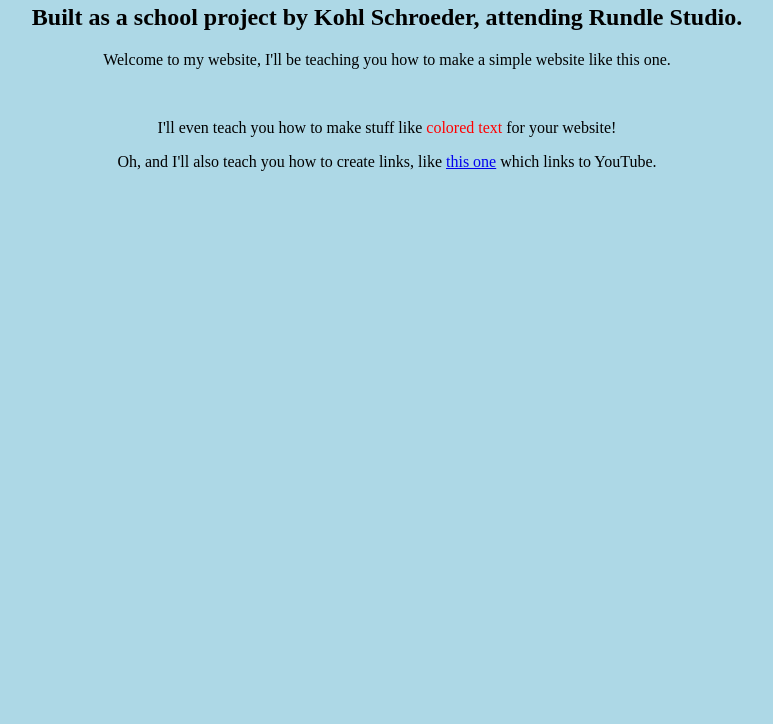
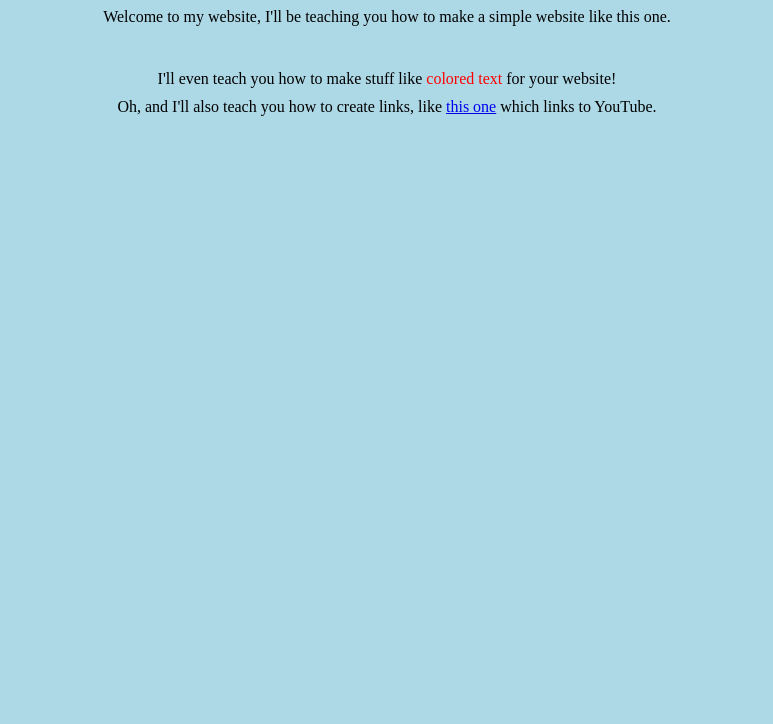
Before and after one commit to kschroeder-rundlestudio/kschroeder-rundlestudio.github.io, a plain HTML site: page index.html in a window 1280 px wide. Shown: the part 76-800 px from the top of the page, without its empty margins (253-1026 px from the left). Drawn offline with Linux system fonts and the light colour scheme.

Commit message:
Update stylesheet.css

```diff
--- a/stylesheet.css
+++ b/stylesheet.css
@@ -4,6 +4,7 @@ html, body {
 #content {
   text-align: center;
 }
-h1, h2, p {
+h1, h2, p, br {
   text-align: inherit;
+  line-height: 12px;
 }
```
